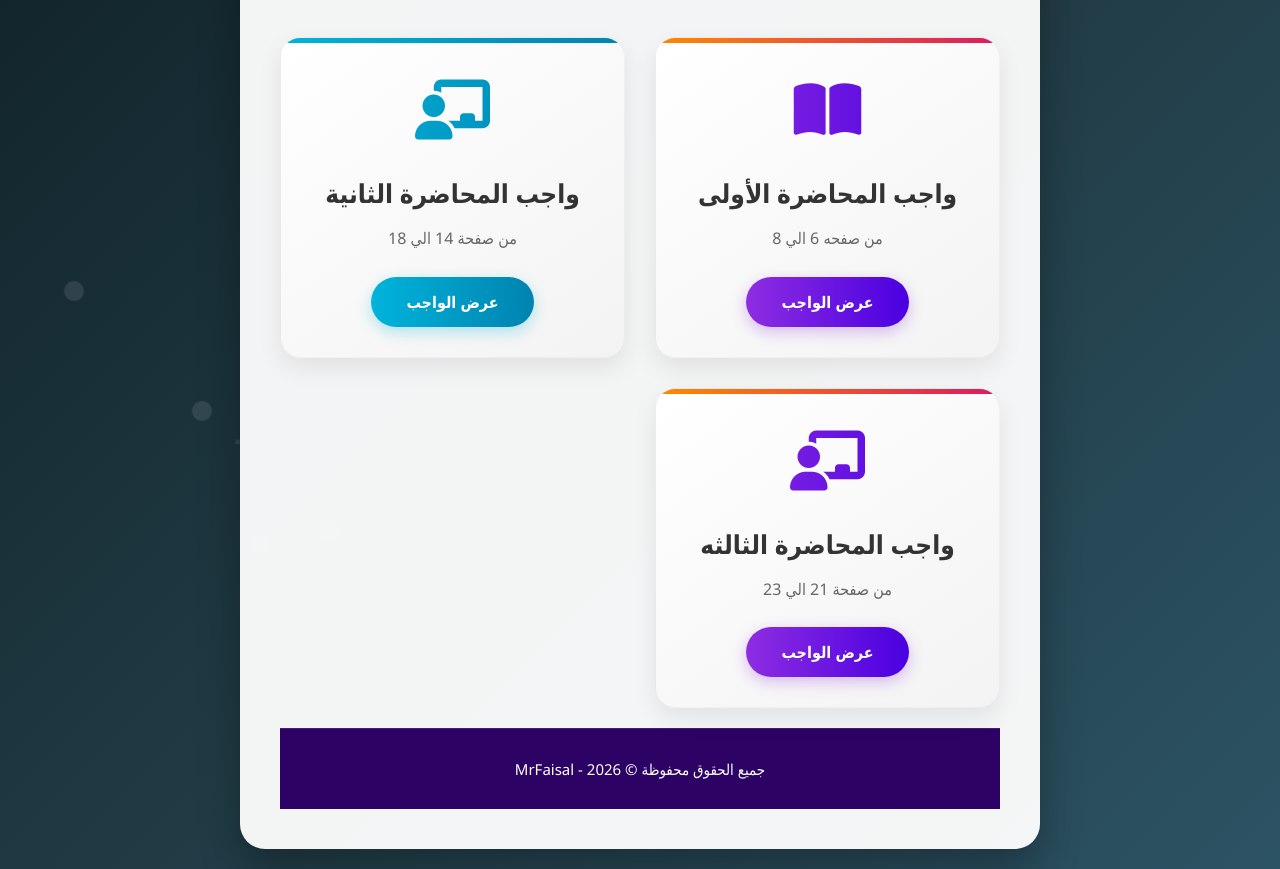
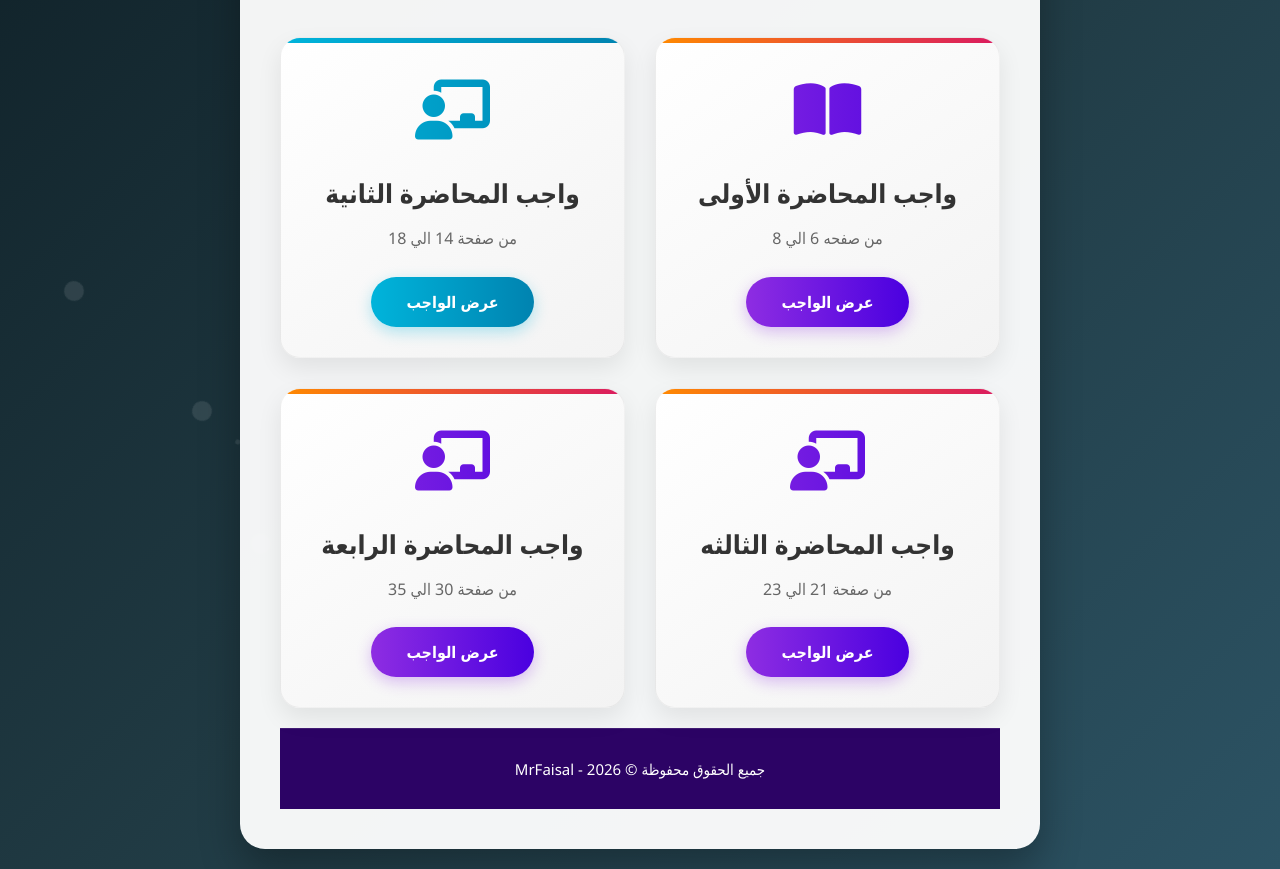
Before and after one commit to adelabdulrahman026-byte/mrfaisal, a plain HTML site: page اختار واجبك تانيه ثانوي .html in a window 1280 px wide. Shown: the part 219-1088 px from the top of the page. Drawn offline with Linux system fonts and the light colour scheme.

Commit message:
Update اختار واجبك تانيه ثانوي .html

```diff
--- a/اختار واجبك تانيه ثانوي .html
+++ b/اختار واجبك تانيه ثانوي .html
@@ -297,6 +297,15 @@
                     <button class="option-btn">عرض الواجب</button>
                 </div>
 
+                <div class="option-card" onclick="window.location.href='https://www.mrfaisal.net/%D9%88%D8%A7%D8%AC%D8%A8%20%D8%A7%D9%84%D9%85%D8%AD%D8%A7%D8%B6%D8%B1%D8%A9%20%D8%A7%D9%84%D8%B1%D8%A7%D8%A8%D8%B9%D9%87%202'">
+                    <div class="option-icon">
+                        <i class="fas fa-chalkboard-teacher"></i>
+                    </div>
+                    <h2 class="option-title">واجب المحاضرة الرابعة</h2>
+                    <p class="option-desc">من صفحة 30 الي 35</p>
+                    <button class="option-btn">عرض الواجب</button>
+                </div>
+
         </div>
 
         <div class="footer">
```
